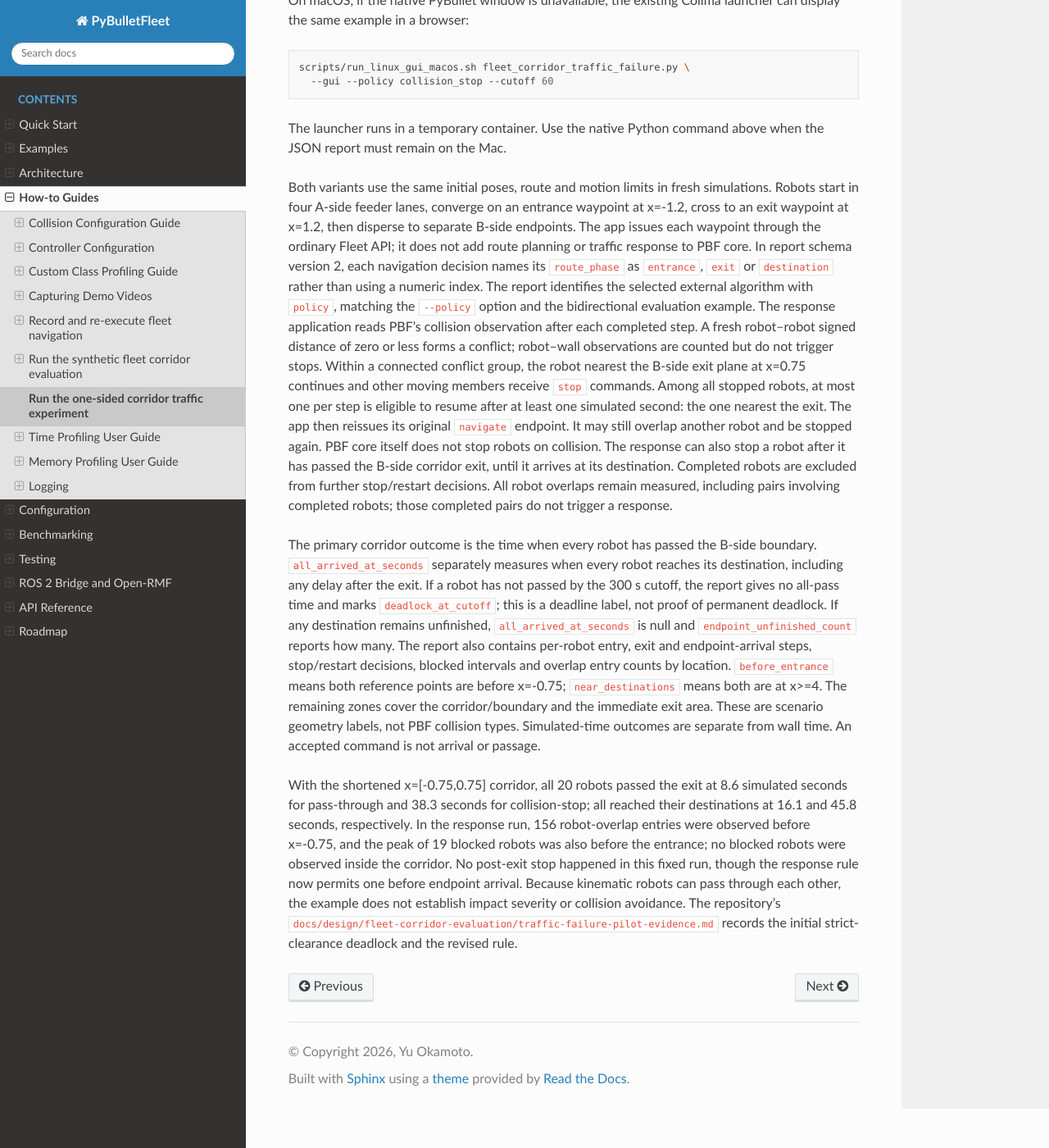
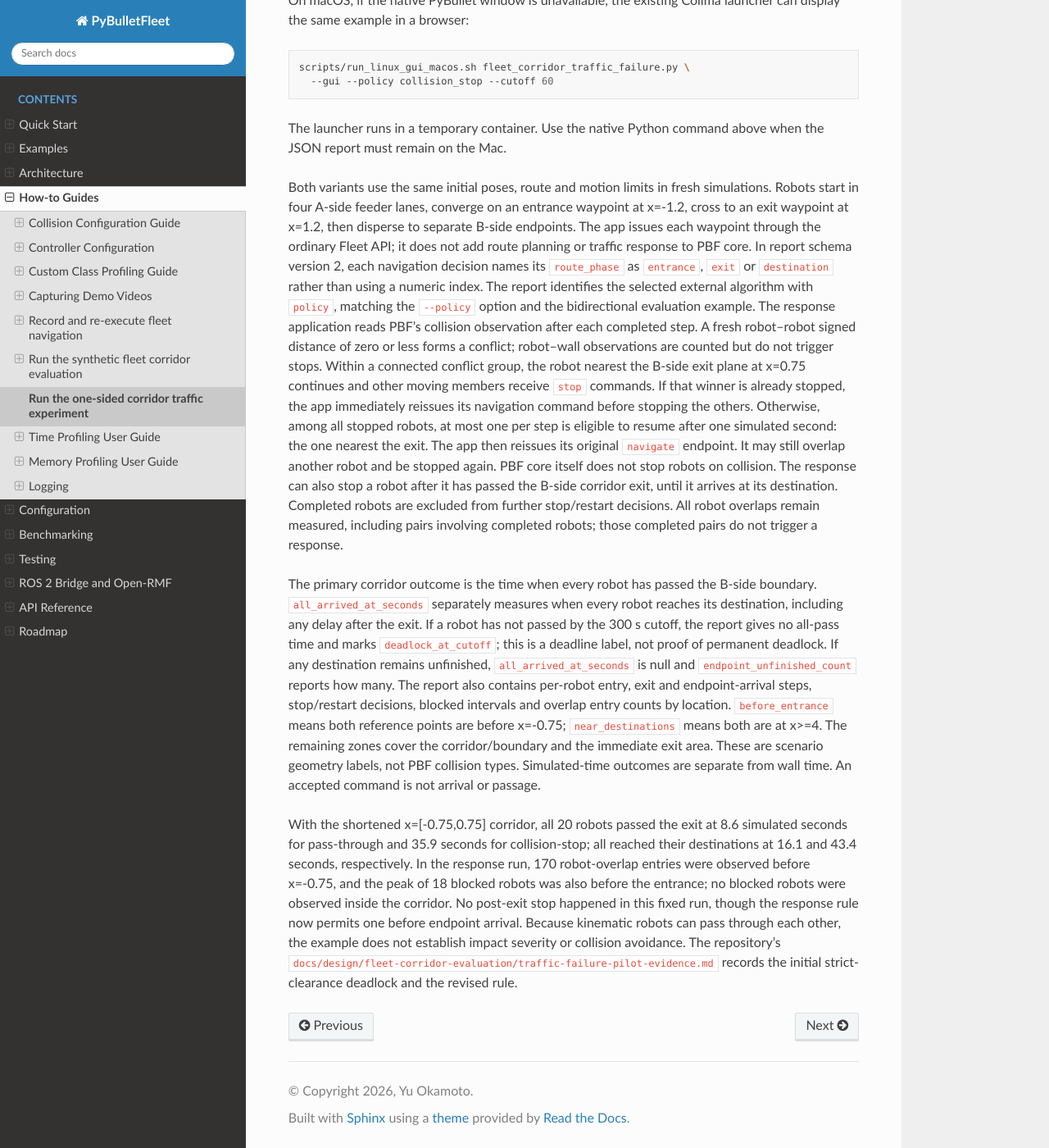
Before and after one commit to yuokamoto/PyBulletFleet, a Sphinx documentation site: the page built from docs/how-to/fleet-corridor-traffic-failure.md, in a window 1280 px wide and 1400 px high, scrolled down 1049 px. Shown: the whole window at 82% size. Built offline with Sphinx 7.4.7 and the Read the Docs theme 3.1.0, drawn with Linux system fonts in a browser that asks for light colours.

Commit message:
Resume stopped corridor priority winner immediately

```diff
--- a/docs/how-to/fleet-corridor-traffic-failure.md
+++ b/docs/how-to/fleet-corridor-traffic-failure.md
@@ -73,8 +73,10 @@ after each completed step. A fresh robot–robot signed distance of zero or
 less forms a conflict; robot–wall observations are counted but do not trigger
 stops. Within a connected conflict group, the robot nearest the B-side exit
 plane at x=0.75 continues and other moving members receive `stop` commands.
-Among all stopped robots, at most one per step is eligible to resume after at
-least one simulated second: the one nearest the exit. The app then reissues
+If that winner is already stopped, the app immediately reissues its navigation
+command before stopping the others. Otherwise, among all stopped robots, at
+most one per step is eligible to resume after one simulated second: the one
+nearest the exit. The app then reissues
 its original `navigate` endpoint. It may still overlap another robot and be
 stopped again. PBF core itself does not stop robots on collision. The response
 can also stop a robot after it has passed the B-side corridor exit, until it
@@ -98,10 +100,10 @@ are separate from wall time.
 An accepted command is not arrival or passage.
 
 With the shortened x=[-0.75,0.75] corridor, all 20 robots passed the exit at
-8.6 simulated seconds for pass-through and 38.3 seconds for collision-stop;
-all reached their destinations at 16.1 and 45.8 seconds, respectively.
-In the response run, 156 robot-overlap entries were observed before x=-0.75,
-and the peak of 19 blocked robots was also before the entrance; no blocked
+8.6 simulated seconds for pass-through and 35.9 seconds for collision-stop;
+all reached their destinations at 16.1 and 43.4 seconds, respectively.
+In the response run, 170 robot-overlap entries were observed before x=-0.75,
+and the peak of 18 blocked robots was also before the entrance; no blocked
 robots were observed inside the corridor. No post-exit stop happened in this
 fixed run, though the response rule now permits one before endpoint arrival.
 Because kinematic
```
Also changed, not shown: CHANGELOG.md (+2 -0 lines), docs/design/fleet-corridor-evaluation/traffic-failure-pilot-evidence.md (+11 -6 lines), docs/design/fleet-corridor-evaluation/traffic-failure-plan.md (+3 -1 lines), docs/design/fleet-corridor-evaluation/traffic-failure-scope.md (+8 -4 lines), 2 other files.
